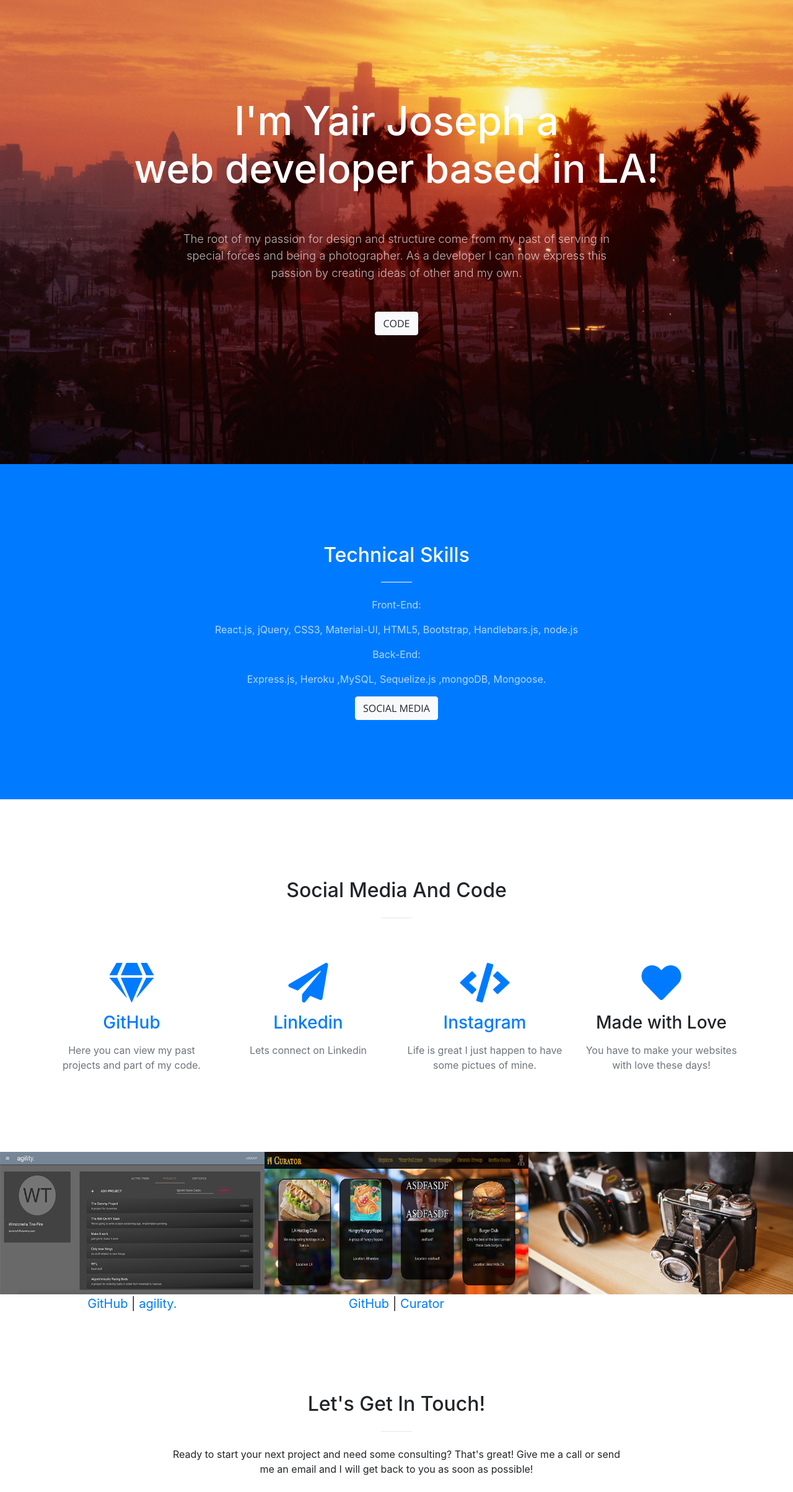
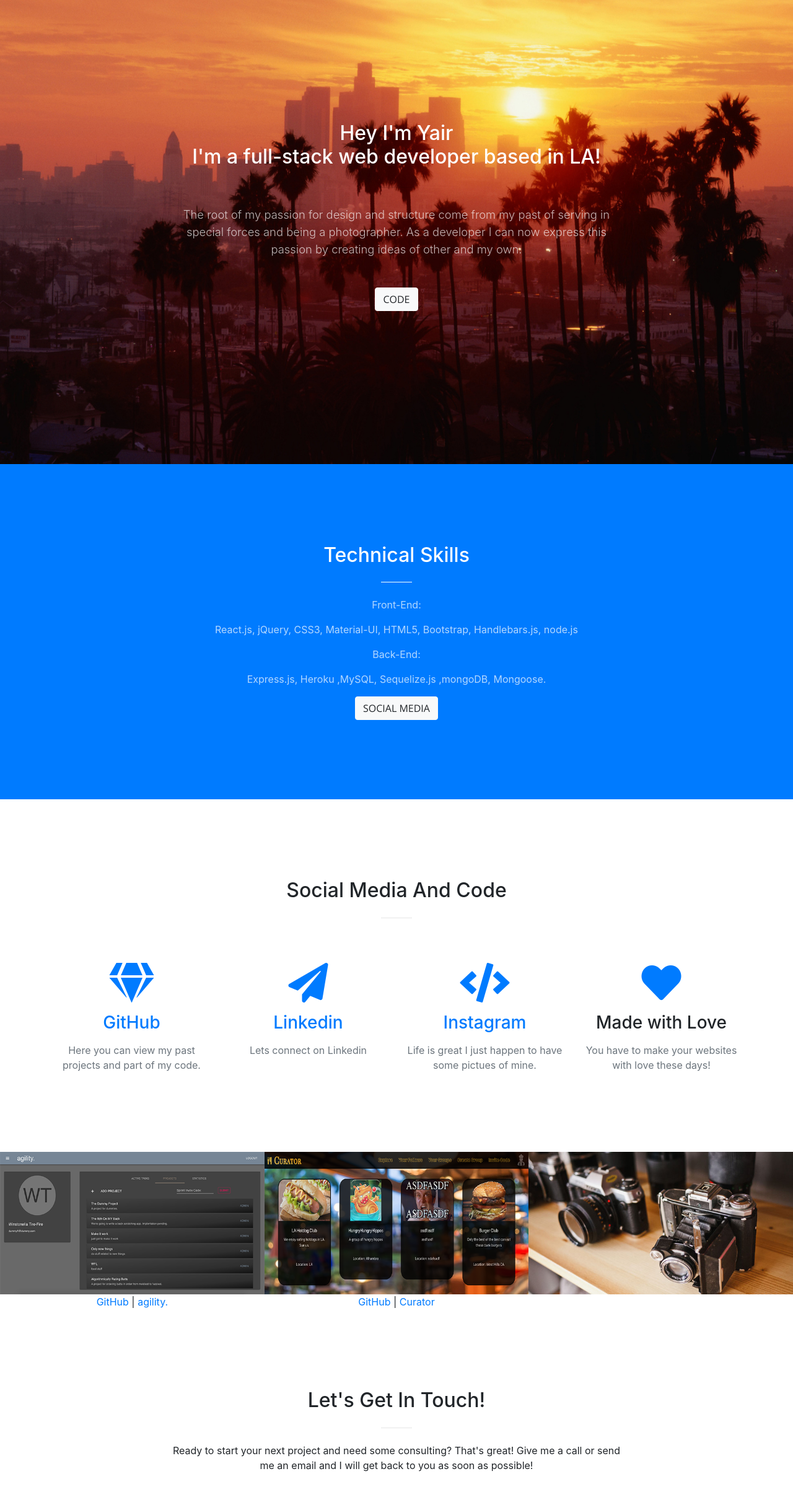
Before and after one commit to yairjoseph/portfolio, a website with bundled scripts: page index.html in a window 1280 px wide. Shown: the part 51-2459 px from the top of the page at 62% size. Built offline with nearby package versions, Linux system fonts and the light colour scheme.

```diff
--- a/index.html
+++ b/index.html
@@ -63,11 +63,11 @@
       <div class="row">
         <div class="col-lg-10 mx-auto">
           <!-- <h1 class="text-uppercase"> -->
-          <h1>
-            I'm Yair Joseph a
+          <h2>
+            Hey I'm Yair
             <br>
-            web developer based in LA!
-          </h1>
+            I'm a full-stack web developer based in LA!
+          </h2>
           <hr>
         </div>
         <div class="col-lg-8 mx-auto">
@@ -153,7 +153,7 @@
                 <div class="project-category text-faded">
                   <!-- Category -->
                 </div>
-                <div class="project-name" style="text-align:center;font-size: 20px;">
+                <div class="project-name" style="text-align:center;">
                   <a target="_blank" href="https://github.com/majorazero/Agility">GitHub</a>
                   |
                   <a target="_blank" href="https://myagility.herokuapp.com/">agility.</a>
@@ -170,7 +170,7 @@
                 <div class="project-category text-faded">
                   <!-- Category -->
                 </div>
-                <div class="project-name" style="text-align:center; font-size: 20px;">
+                <div class="project-name" style="text-align:center;">
                   <a href="https://github.com/majorazero/Curator">GitHub</a>
                   |
                   <a href="https://shrouded-falls-26640.herokuapp.com/">Curator</a>
```
Also changed, not shown: css/creative.min.css.
